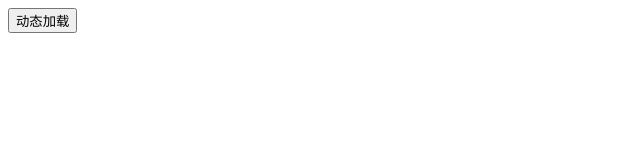
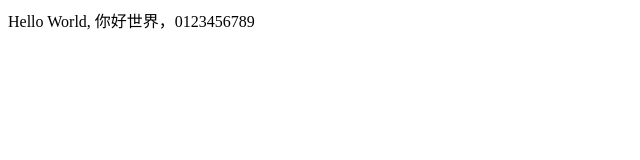
Before and after one commit to lixaut/demo, a plain HTML site: page index.html in a window 1280 px wide. Shown: the whole page, without its empty margins (0-640 px from the left). Drawn offline with Linux system fonts and the light colour scheme.

Commit message:
字体样式

```diff
--- a/index.html
+++ b/index.html
@@ -8,12 +8,15 @@
   </head>
   <body>
     <!-- <div id="app">1234567890</div>
+
     <div id="rhombus">
       <div class="rho_up"></div>
       <div class="rho_down"></div>
     </div> -->
 
-    <button class="dyna_btn">动态加载</button>
+    <!-- <button class="dyna_btn">动态加载</button> -->
+
+    <div class="font_style">hello world, 你好世界，0123456789</div>
 
     <script type="module" src="./index.js"></script>
     <script>
--- a/style/index.css
+++ b/style/index.css
@@ -20,3 +20,7 @@
 .rho_down {
   transform: skewX(-30deg);
 }
+
+.font_style {
+  text-transform: capitalize;
+}
```
